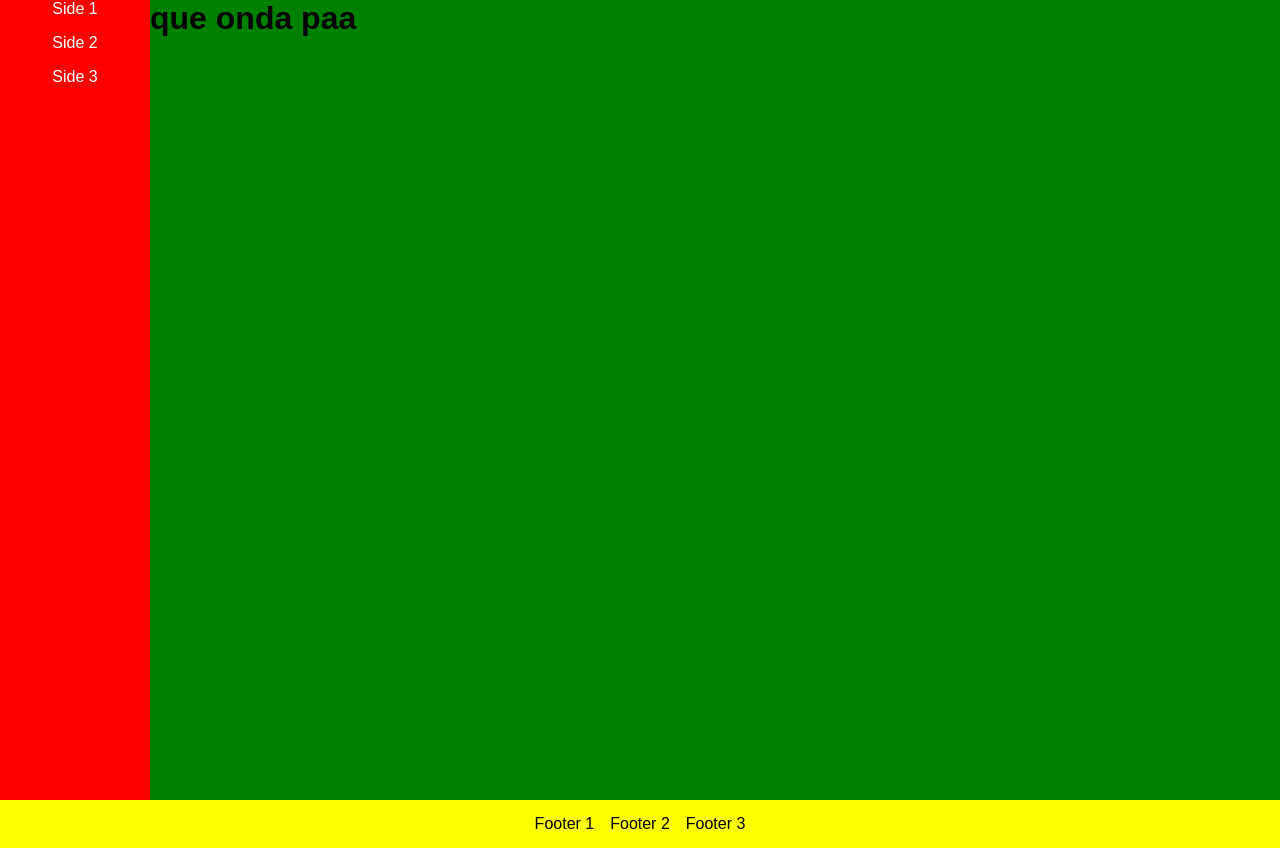
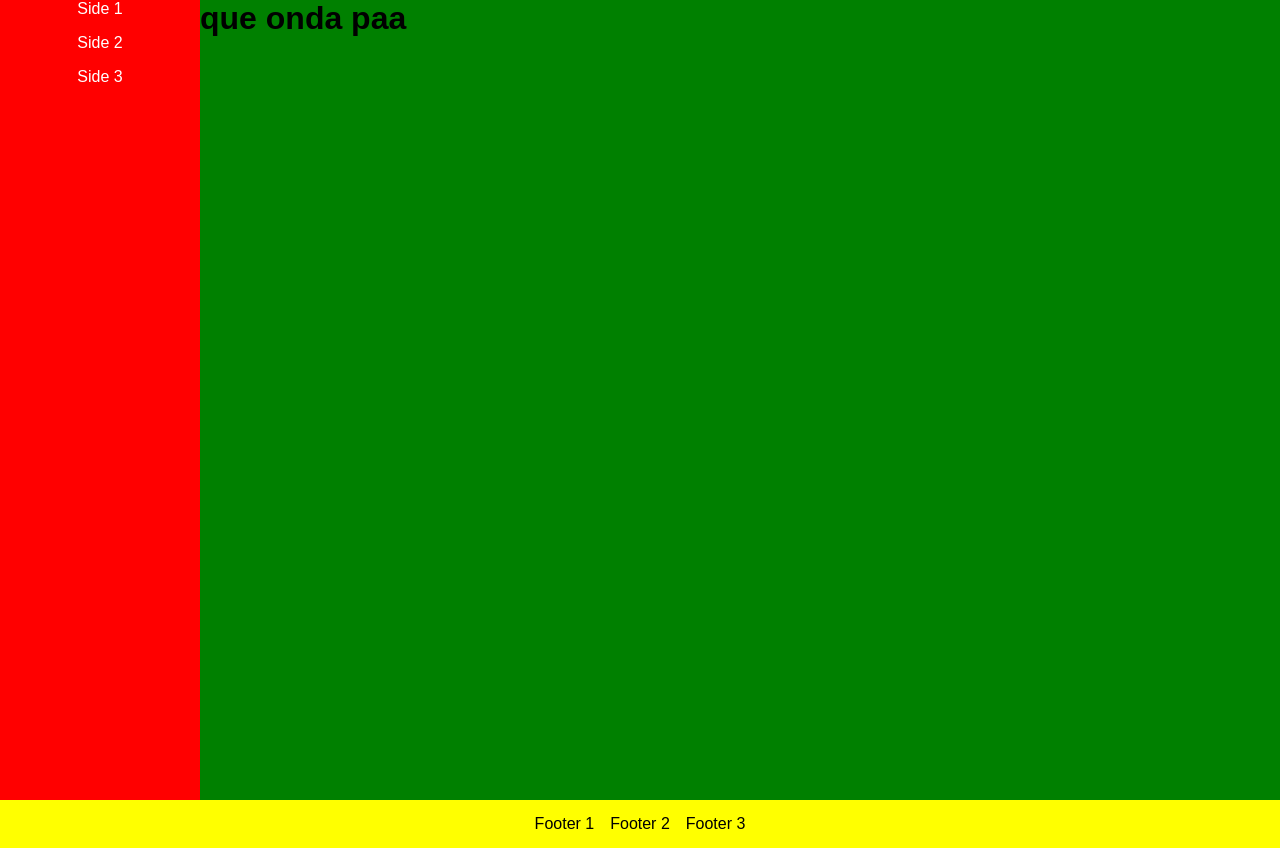
Before and after one commit to santisabb/proyecto-final-OpenBootcamp, a React (Vite) app: page / in a window 1280 px wide. Built offline with nearby package versions, Linux system fonts and the light colour scheme.

Commit message:
muevo estilos de display grid de main al nuevo partial grid-main y remuevo propiedad width de main

```diff
--- a/src/sass/css/styles.css
+++ b/src/sass/css/styles.css
@@ -58,16 +58,13 @@ footer .footer-list {
 .grid-display {
   display: grid;
   grid-template-areas: "side main" "side main" "footer footer";
-  grid-template-columns: repeat(2, 1fr);
-  width: 100%;
   grid-template-rows: 50px 1fr 30px;
-  grid-template-columns: 150px 1fr;
+  grid-template-columns: 200px 1fr;
 }
 
 main {
   grid-area: main;
   background-color: green;
-  width: 100%;
 }
 
 /*# sourceMappingURL=styles.css.map */
--- a/src/sass/scss/main.scss
+++ b/src/sass/scss/main.scss
@@ -10,23 +10,4 @@
 @import 'partials/components/footer';
 @import 'partials/components/side-bar';
 @import 'partials/components/nav-bar';
-
-
-//cambiar a un o varios archivos de partial el siguiente codigo
-.grid-display{
-    display: grid;
-    grid-template-areas:
-    'side main'
-    'side main'
-    'footer footer';
-    grid-template-columns: repeat(2, 1fr);
-    width: 100%;
-    grid-template-rows: 50px 1fr 30px;
-    grid-template-columns: 150px 1fr;
-}
-
-main{
-    grid-area: main;
-    background-color: green;
-    width: 100%;
-}
+@import 'partials/components/grid-main';
--- /dev/null
+++ b/src/sass/scss/partials/components/_grid-main.scss
@@ -0,0 +1,14 @@
+.grid-display{
+    display: grid;
+    grid-template-areas:
+    'side main'
+    'side main'
+    'footer footer';
+    grid-template-rows: 50px 1fr 30px;
+    grid-template-columns: 200px 1fr;
+}
+
+main{
+    grid-area: main;
+    background-color: green;
+}
```
Also changed, not shown: 1 other file (tests, documents, lock files or other folders).
